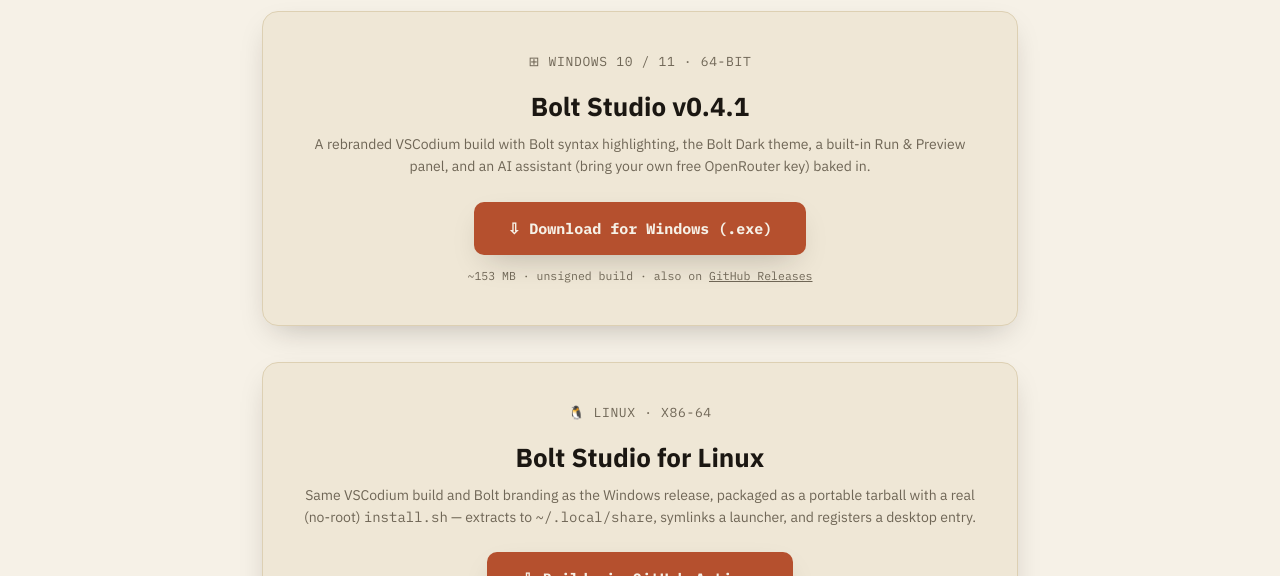
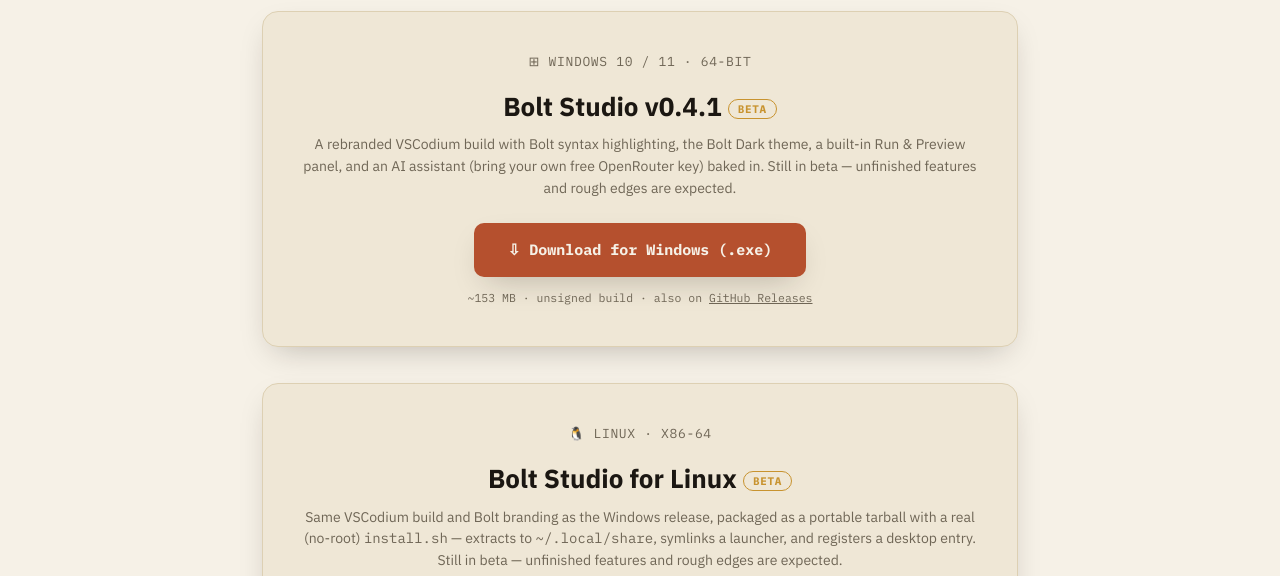
Before and after one commit to teo12342/Language, a plain HTML site: page bolt_page_backup/bolt-website.html in a window 1280 px wide. Both pictures are taken after a click on the button "Download". Shown: the part 224-800 px from the top of the page. Drawn offline with Linux system fonts and the light colour scheme.

Commit message:
Add beta disclaimer to Bolt Studio download cards (Windows and Linux)

```diff
--- a/bolt_page_backup/bolt-website.html
+++ b/bolt_page_backup/bolt-website.html
@@ -868,7 +868,7 @@ node fibonacci.js</code></pre>
         <div class="chapter" id="bk-14">
           <div class="cnum">Chapter 14</div>
           <h3>Mouse, sound, and sprites</h3>
-          <p><code class="inline-c">mouse_x(win)</code> / <code class="inline-c">mouse_y(win)</code> / <code class="inline-c">mouse_down(win, button)</code> track real cursor position and button state (<code class="inline-c">"left"</code> or <code class="inline-c">"right"</code>). <code class="inline-c">draw_image(win, path, x, y)</code> draws a real PNG/GIF, cached per window by path. <code class="inline-c">beep(freq, duration_ms)</code> and <code class="inline-c">play_sound(path)</code> / <code class="inline-c">stop_sound()</code> give real audio via the stdlib <code class="inline-c">winsound</code> module — Windows only, with a clear error elsewhere.</p>
+          <p><code class="inline-c">mouse_x(win)</code> / <code class="inline-c">mouse_y(win)</code> / <code class="inline-c">mouse_down(win, button)</code> track real cursor position and button state (<code class="inline-c">"left"</code> or <code class="inline-c">"right"</code>). <code class="inline-c">draw_image(win, path, x, y)</code> draws a real PNG/GIF, cached per window by path. <code class="inline-c">beep(freq, duration_ms)</code> and <code class="inline-c">play_sound(path)</code> / <code class="inline-c">stop_sound()</code> give real audio via SDL2 or winsound (Windows) — see Chapter 13 for the backend split.</p>
         </div>
 
         <div class="chapter" id="bk-15">
@@ -882,7 +882,7 @@ node fibonacci.js</code></pre>
           <div class="cnum">Chapter 16</div>
           <h3>Bolt Studio in depth</h3>
           <p>Bolt Studio is a rebranded VSCodium build (the telemetry-free, open-source build of VS Code) with the Bolt language extension baked in as a built-in extension — not something you find and install from a marketplace. That extension contributes real TextMate-grammar syntax highlighting for <code class="inline-c">.bo</code> files, file icons, and a full workbench color theme ("Bolt Dark": activity bar, tabs, buttons, editor chrome, not just syntax colors) built around the same palette used across this site.</p>
-          <p class="muted-p">Everything else — file explorer, terminal, git integration, the extension marketplace for every other language — comes free from the underlying VS Code codebase. No language server yet, so no autocomplete or inline type errors inside the editor itself.</p>
+          <p class="muted-p">Everything else — file explorer, terminal, git integration, the extension marketplace for every other language — comes free from the underlying VS Code codebase. Available for Windows and Linux (see the Download tab); no language server yet, so no autocomplete or inline type errors inside the editor itself.</p>
         </div>
 
         <div class="chapter" id="bk-17">
@@ -1082,16 +1082,16 @@ node fibonacci.js</code></pre>
 
     <div class="download-card">
       <div class="os-icon">&#8862; Windows 10 / 11 &middot; 64-bit</div>
-      <h3>Bolt Studio v0.4.1</h3>
-      <p>A rebranded VSCodium build with Bolt syntax highlighting, the Bolt Dark theme, a built-in Run &amp; Preview panel, and an AI assistant (bring your own free OpenRouter key) baked in.</p>
+      <h3>Bolt Studio v0.4.1 <span style="font-family:'IBM Plex Mono',monospace;font-size:11px;font-weight:700;text-transform:uppercase;letter-spacing:0.06em;color:var(--star-on);border:1px solid var(--star-on);border-radius:100px;padding:2px 9px;vertical-align:middle;">Beta</span></h3>
+      <p>A rebranded VSCodium build with Bolt syntax highlighting, the Bolt Dark theme, a built-in Run &amp; Preview panel, and an AI assistant (bring your own free OpenRouter key) baked in. Still in beta — unfinished features and rough edges are expected.</p>
       <a class="download-btn" href="https://github.com/teo12342/Language/releases/download/bolt-studio-v0.4.1/BoltStudio-Setup-win32-x64.exe">&#8681; Download for Windows (.exe)</a>
       <div class="download-sub">~153 MB &middot; unsigned build &middot; also on <a href="https://github.com/teo12342/Language/releases/tag/bolt-studio-v0.4.1" style="color:inherit" target="_blank" rel="noopener">GitHub Releases</a></div>
     </div>
 
     <div class="download-card">
       <div class="os-icon">&#128039; Linux &middot; x86-64</div>
-      <h3>Bolt Studio for Linux</h3>
-      <p>Same VSCodium build and Bolt branding as the Windows release, packaged as a portable tarball with a real (no-root) <code>install.sh</code> — extracts to <code>~/.local/share</code>, symlinks a launcher, and registers a desktop entry.</p>
+      <h3>Bolt Studio for Linux <span style="font-family:'IBM Plex Mono',monospace;font-size:11px;font-weight:700;text-transform:uppercase;letter-spacing:0.06em;color:var(--star-on);border:1px solid var(--star-on);border-radius:100px;padding:2px 9px;vertical-align:middle;">Beta</span></h3>
+      <p>Same VSCodium build and Bolt branding as the Windows release, packaged as a portable tarball with a real (no-root) <code>install.sh</code> — extracts to <code>~/.local/share</code>, symlinks a launcher, and registers a desktop entry. Still in beta — unfinished features and rough edges are expected.</p>
       <a class="download-btn" href="https://github.com/teo12342/Language/actions/workflows/build-bolt-studio.yml" target="_blank" rel="noopener">&#8681; Build via GitHub Actions</a>
       <div class="download-sub">The CI pipeline that builds <code>BoltStudio-linux-x64.tar.gz</code> just landed — it attaches to the <em>next</em> tagged Bolt Studio release. For right now, run <code>workflow_dispatch</code> on that Action yourself, or build locally by following the same steps the workflow runs.</div>
     </div>
```
Also changed, not shown: bolt_page_backup/index.html (+6 -6 lines).
